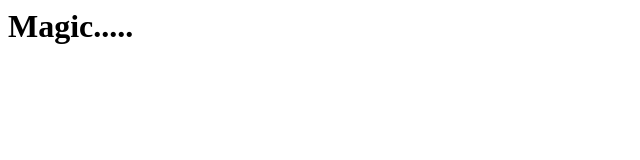
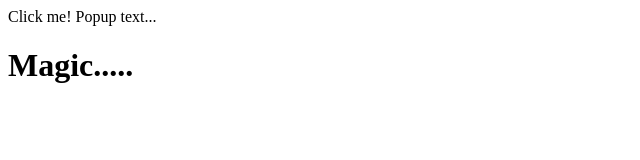
Before and after one commit to jbeals12/jbeals12.github.io, a plain HTML site: page index.html in a window 1280 px wide. Shown: the whole page, without its empty margins (0-640 px from the left). Drawn offline with Linux system fonts and the light colour scheme.

Commit message:
Update index.html

```diff
--- a/index.html
+++ b/index.html
@@ -1,3 +1,6 @@
 <html>
+  <div class="popup" onclick="myFunction()">Click me!
+  <span class="popuptext" id="myPopup">Popup text...</span>
+</div>
 <h1>Magic.....</h1>
 </html>
```
